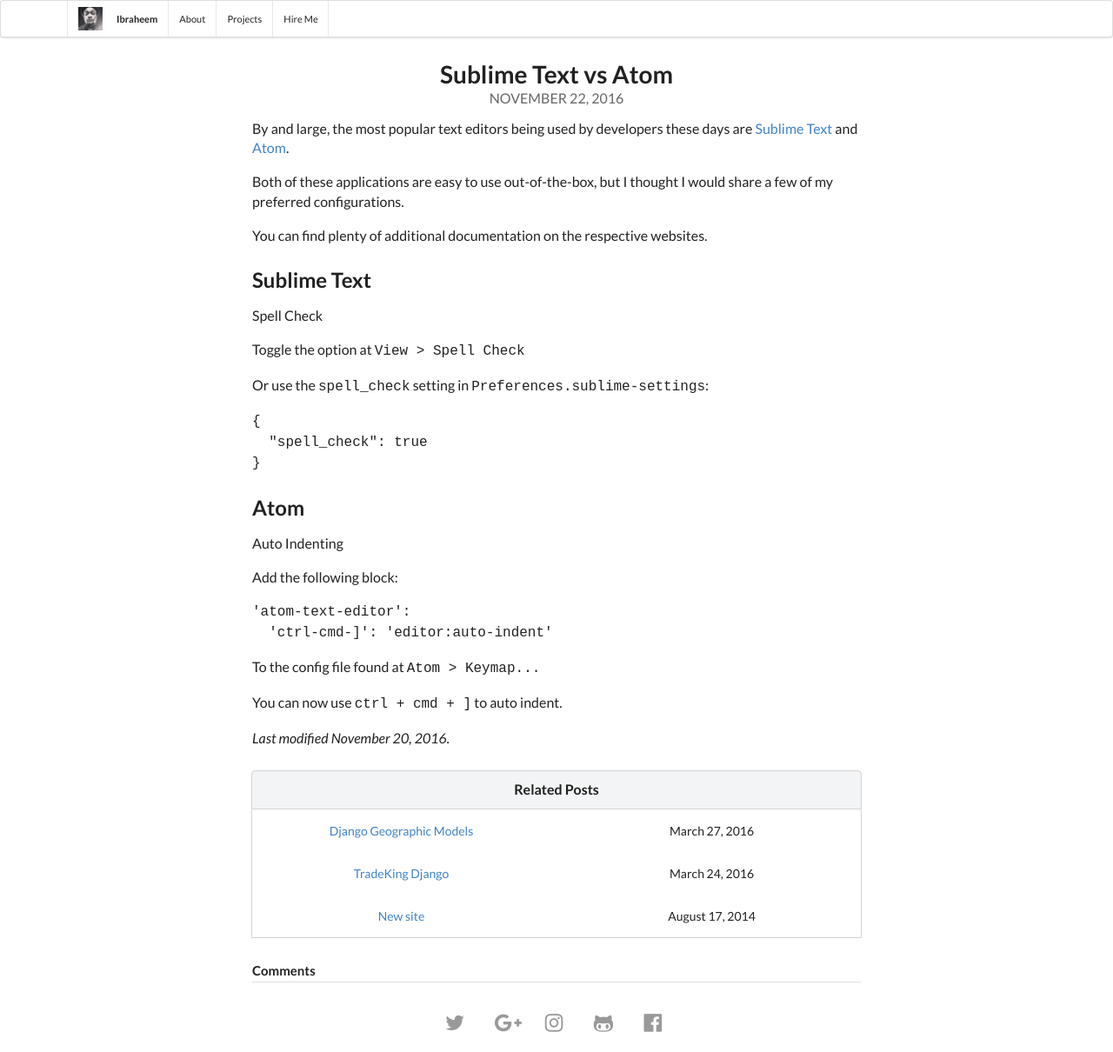
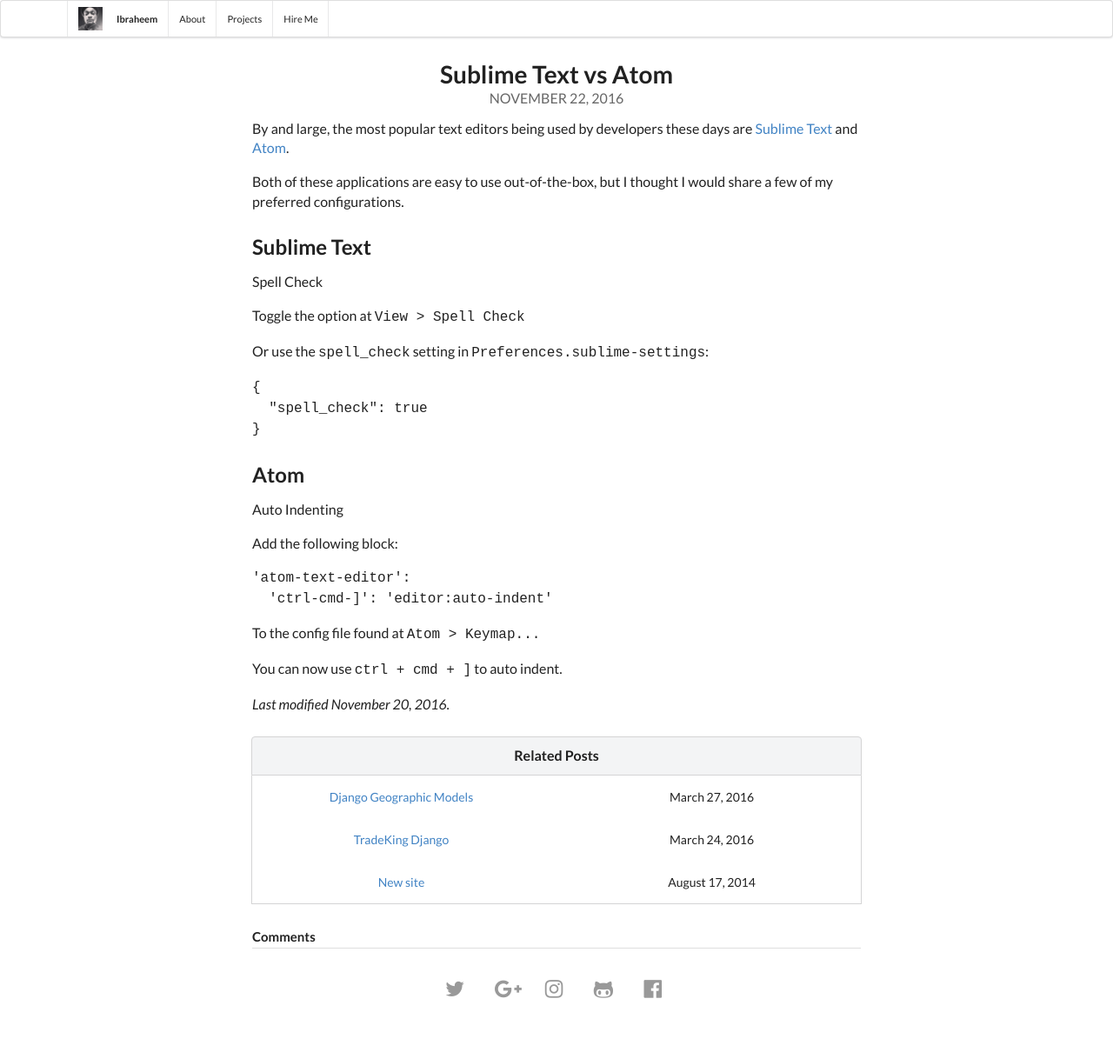
Before and after one commit to ibraheem4/ibraheem4.github.io, a Jekyll site: the page built from _posts/2016-11-22-Sublime-Text-Vs-Atom.md, in a window 1280 px wide. Shown: the whole page at 87% size. Built offline with Jekyll 4.4.1, drawn with Linux system fonts in a browser that asks for light colours; nearby versions of some CDN libraries; some web fonts are replaced; library files that are not in the unit come from our copies; after the commit the page ends 1171 px from its top, so only the background shows below that.

Commit message:
Remove flippant line

```diff
--- a/_posts/2016-11-22-Sublime-Text-Vs-Atom.md
+++ b/_posts/2016-11-22-Sublime-Text-Vs-Atom.md
@@ -11,8 +11,6 @@
 By and large, the most popular text editors being used by developers these days are [Sublime Text](sublimetext.com) and [Atom](atom.io).
 
 Both of these applications are easy to use out-of-the-box, but I thought I would share a few of my preferred configurations.
-
-You can find plenty of additional documentation on the respective websites.
 
 Sublime Text
 ---
```
